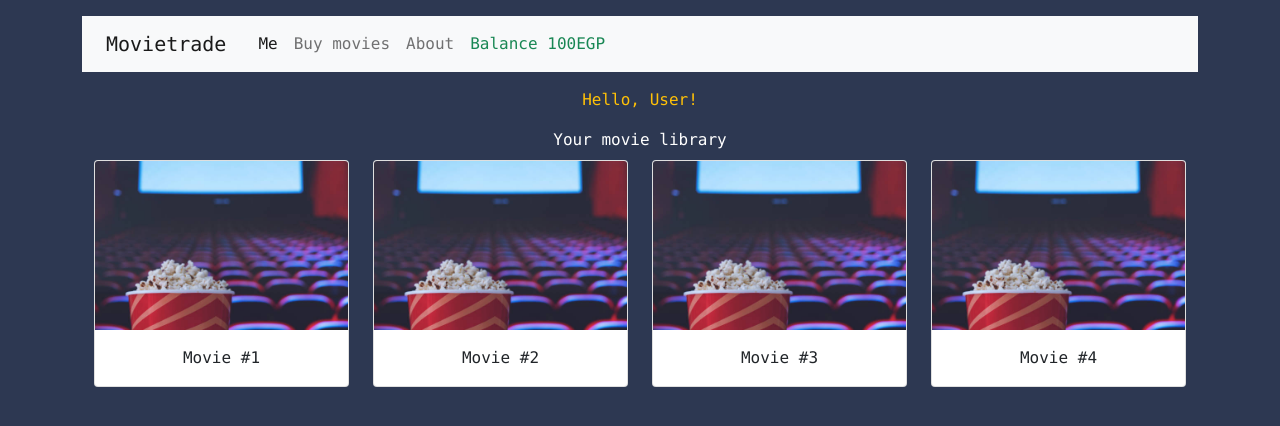
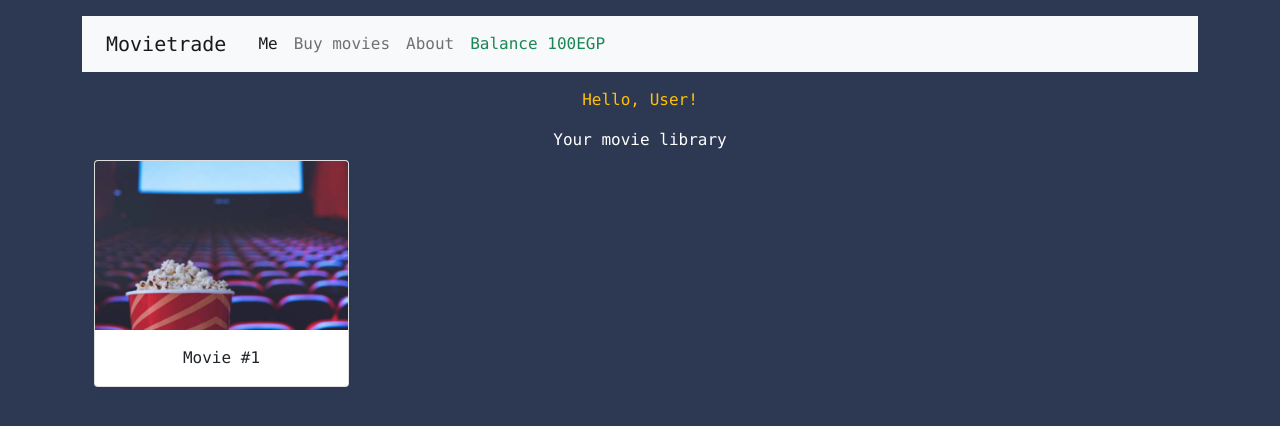
Before and after one commit to AbdullahFattah/movietrade, a React (Create React App) app: page /me in a window 1280 px wide. Shown: the top 426 px of the page. Built offline with nearby package versions, Linux system fonts and the light colour scheme.

Commit message:
Credit recharge

```diff
--- a/src/components/about.js
+++ b/src/components/about.js
@@ -1,14 +1,19 @@
-import React from "react"
+import React from "react";
 
-export default function About(){
-    return(
+export default function About() {
+  return (
     <>
       <div className="container">
         <h3 className="text-center mt-3 text-warning">About Movietrade</h3>
-                <p>Movietrade is the first ever place where you can connect with other people around the world and exchange the movies you own, making you subsequently exchange a converstaion, allowing for a chance to communicate with other people.<br/>
+        <p>
+          Movietrade is the first ever place where you can connect with other
+          people around the world and exchange the movies you own, making you
+          subsequently exchange a converstaion and allowing for a chance to
+          communicate with other people.
+          <br />
           Have fun!
         </p>
       </div>
     </>
-    )
+  );
 }
--- a/src/components/me.js
+++ b/src/components/me.js
@@ -21,42 +21,6 @@ export default function Me() {
                 </div>
               </div>
             </div>
-            <div className="col-md-3 my-2">
-              <div className="card text-dark">
-                <img
-                  className="card-img-top"
-                  src={image}
-                  alt="Card image cap"
-                />
-                <div className="card-body">
-                  <p className="card-text">Movie #2</p>
-                </div>
-              </div>
-            </div>
-            <div className="col-md-3 my-2">
-              <div className="card text-dark">
-                <img
-                  className="card-img-top"
-                  src={image}
-                  alt="Card image cap"
-                />
-                <div className="card-body">
-                  <p className="card-text">Movie #3</p>
-                </div>
-              </div>
-            </div>
-            <div className="col-md-3 my-2">
-              <div className="card text-dark">
-                <img
-                  className="card-img-top"
-                  src={image}
-                  alt="Card image cap"
-                />
-                <div className="card-body">
-                  <p className="card-text">Movie #4</p>
-                </div>
-              </div>
-            </div>
           </div>
         </div>
       </div>
--- a/src/components/navbar.js
+++ b/src/components/navbar.js
@@ -24,9 +24,12 @@ export default function Navbar({ balance }) {
           </NavLink>
         </div>
         <div className="navbar-nav">
-          <a className="nav-link nav-item text-success text-center">
+          <NavLink
+            to="/recharge"
+            className="nav-link nav-item text-success text-center"
+          >
             Balance {balance}EGP
-          </a>
+          </NavLink>
         </div>
       </nav>
     </>
--- a/src/components/purchase.js
+++ b/src/components/purchase.js
@@ -4,6 +4,7 @@ import axios from "axios";
 function Purchase({ balance, setBalance }) {
   const [fetchedMovies, setFetchedMovies] = useState([]);
   const [balanceError, setBalanceError] = useState("");
+  // const [ownedMovies, setOwnedMovies] = useState([]);
   useEffect(() => {
     loadMovies();
   }, []);
@@ -23,13 +24,19 @@ function Purchase({ balance, setBalance }) {
       ? fetchedMovies.find((m) => m.id === movieId).price
       : null;
 
+  // const selectedMovie =
+  //   fetchedMovies.length > 0
+  //     ? fetchedMovies.find((m) => m.id === movieId)
+  //     : null;
+
   return (
     <>
       <div className="container text-center my-5">
         <h3 className="text-center mt-3">Confirm purchase</h3>
         <p className="my-5">
-          Please confirm the purchase of {movieTitle} for {moviePrice}
-          EGP
+          Please confirm the purchase of{" "}
+          <span className="text-warning">{movieTitle}</span> for{" "}
+          <span className="text-warning">{moviePrice}EGP</span>
         </p>
         {balanceError}
         <Link to="/buy-movies" className="btn btn-danger">
```
Also changed, not shown: src/components/recharge.js (added, +35 -0 lines). Lines whose indentation alone changed are shown as unchanged.
